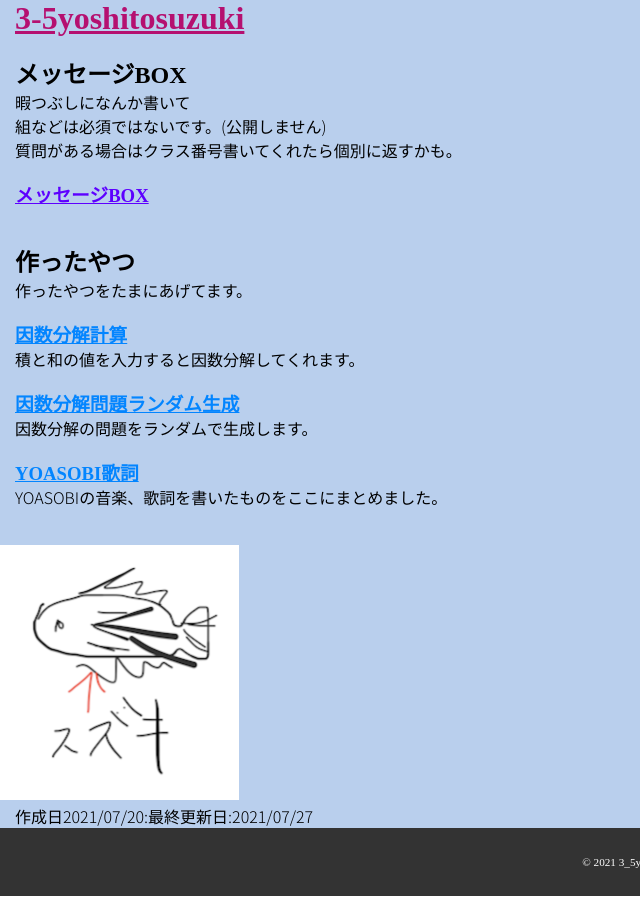
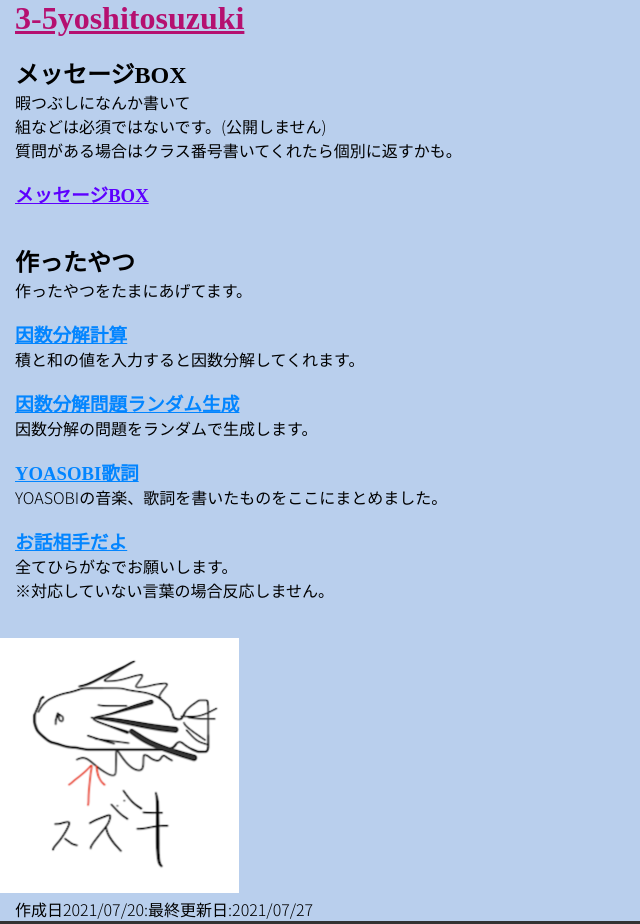
Before and after one commit to yo4shi4to107/myhomepage, a plain HTML site: page index.html in a window 1280 px wide. Shown: the top 924 px of the page, without its empty margins (0-640 px from the left). Before the commit the page ends 896 px from the top, so only its background shows below. Drawn offline with Linux system fonts and the light colour scheme; some packages are replaced by stand-ins of ours; a web font is replaced by a local one.

Commit message:
Update index.html

```diff
--- a/index.html
+++ b/index.html
@@ -53,6 +53,10 @@
       <br>
       <h3><a href="https://yo4shi4to107.github.io/yoasobikashi/">YOASOBI歌詞</a></h3>
       <p>YOASOBIの音楽、歌詞を書いたものをここにまとめました。</p>
+      <br>
+      <h3><a href="https://yo4shi4to107.github.io/IA/">お話相手だよ</a></h3>
+      <p>全てひらがなでお願いします。</p>
+      <p>※対応していない言葉の場合反応しません。</p>
       <br><br>
     </div>
     <img src="https://github.com/yo4shi4to107/myhomepage/blob/main/sa.PNG?raw=true" alt="サカナ">
```
